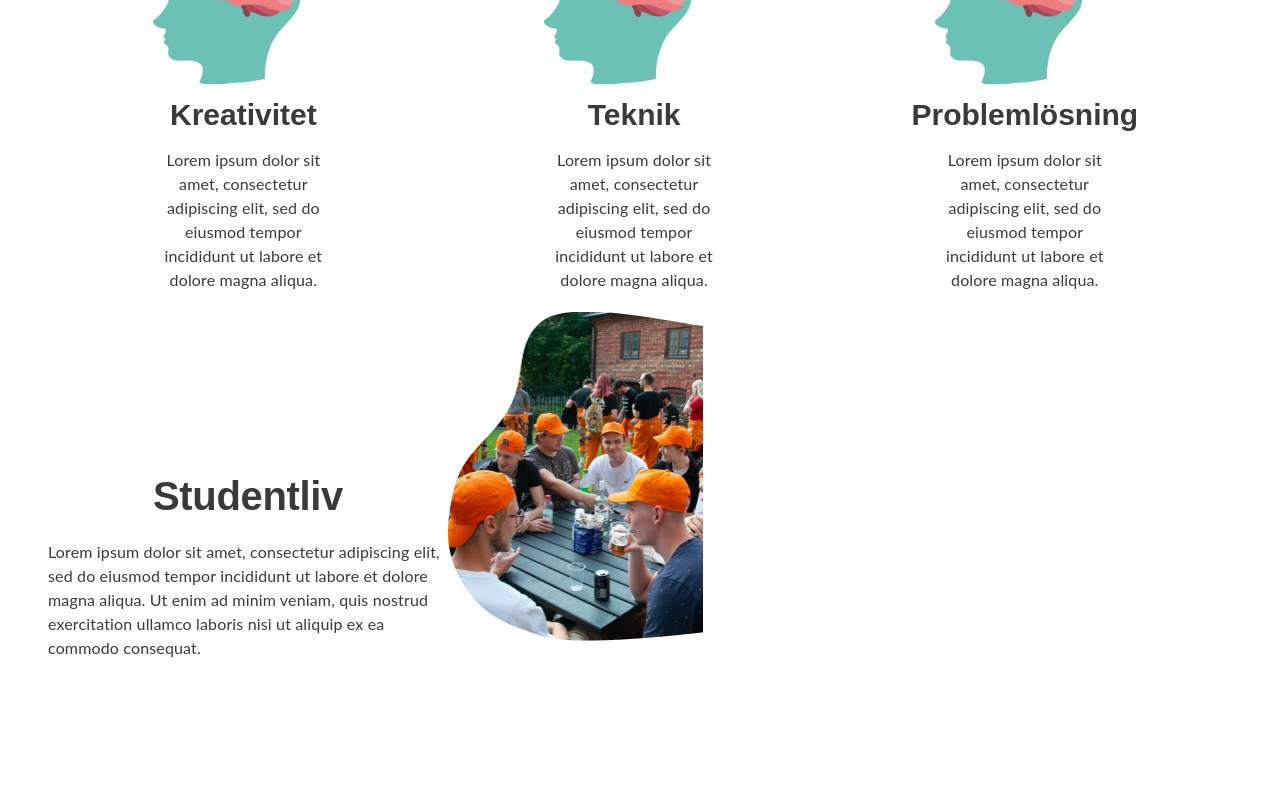
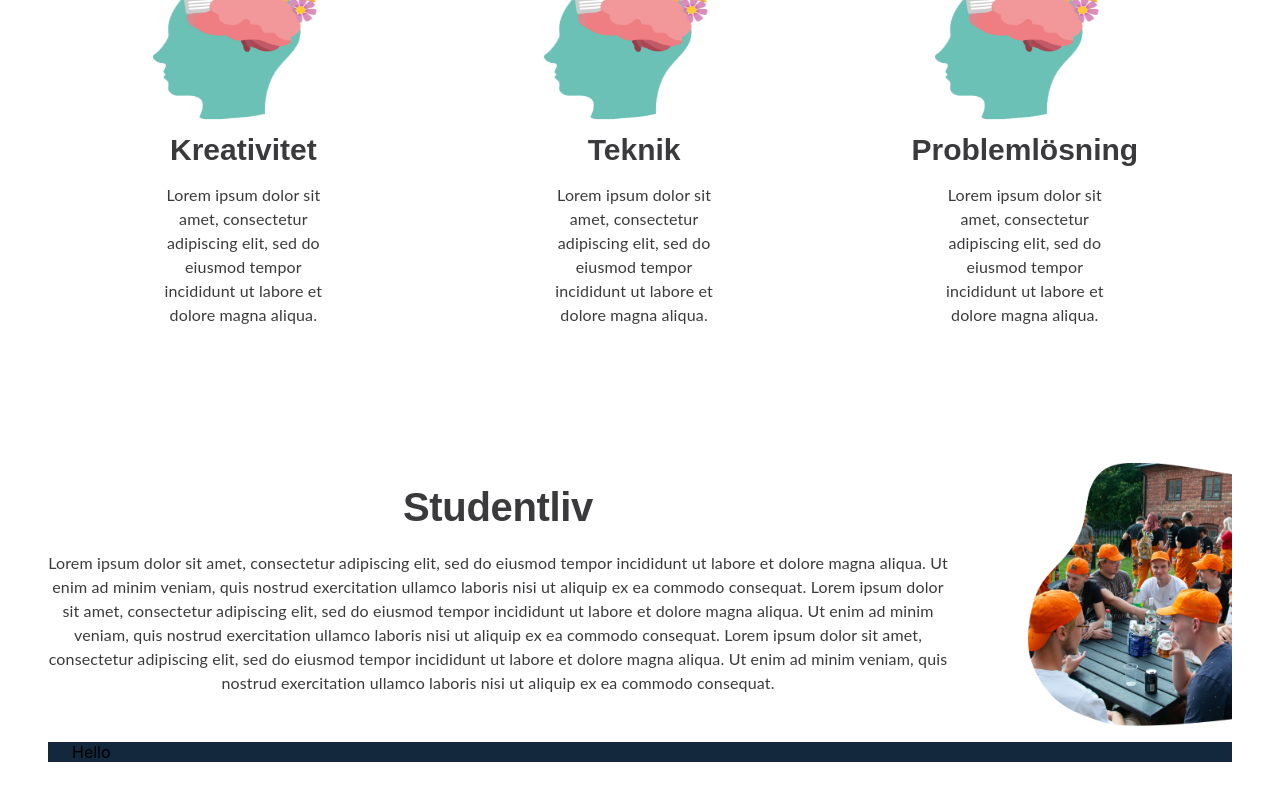
Before and after one commit to webbchef/medieteknik, a Next.js app in the folder frontend/: page / in a window 1280 px wide. Shown: the part 1206-2006 px from the top of the page. Before the commit the page ends 1896 px from the top, so only its background shows below. Built offline with nearby package versions, Linux system fonts and the light colour scheme.

Commit message:
studentliv section done

```diff
--- a/frontend/pages/index.tsx
+++ b/frontend/pages/index.tsx
@@ -20,7 +20,7 @@ import {
   Container,
 } from "@mui/material";
 import { fadeInUp } from "../animations/constants";
-import { positions, Stack } from "@mui/system";
+import { display, positions, Stack } from "@mui/system";
 import MtValues from "../components/home/mtValues";
 import studentlivPicture from "../assets/studentlivImage.png"
 
@@ -133,14 +133,14 @@ const Home: NextPage = () => {
     <Container  maxWidth={false} style={{background: 'white'}}>
       <Typography padding="20px 0px" color="black" variant="h1" textAlign="center">Vad är MT?</Typography>
       <Container maxWidth="xl" style={{paddingBottom: "30px"}}>
-        <Typography variant="h4" color="black" textAlign="center">
+        <Typography fontSize={20} color="black" textAlign="center">
           Lorem ipsum dolor sit amet, consectetur adipiscing elit,
           sed do eiusmod tempor incididunt
           ut labore et dolore magna aliqua. Ut enim ad minim veniam,
           quis nostrud exercitation ullamco laboris nisi ut
           aliquip ex ea commodo consequat.
         </Typography>
-        <Stack marginTop={2} direction="row">
+        <Stack marginTop={5} direction="row">
           <MtValues image={valueIcon} title={"Kreativitet"} description={
             "Lorem ipsum dolor sit amet, consectetur adipiscing elit, sed do eiusmod tempor incididunt ut labore et dolore magna aliqua. "
           }/>
@@ -151,13 +151,27 @@ const Home: NextPage = () => {
             "Lorem ipsum dolor sit amet, consectetur adipiscing elit, sed do eiusmod tempor incididunt ut labore et dolore magna aliqua. "
           }/>
         </Stack>
-        <Box display={"flex"} flexDirection="row" alignItems={"center"}>
-          <Box marginTop={20} width={400}>
+        <Box marginTop={17} display={"flex"} flexDirection="row" alignItems={"center"} gap={10}>
+          <Box alignSelf="flex-start" flex={3} width={400}>
             <Typography textAlign="center" variant="h2">Studentliv</Typography>
-            <Typography>Lorem ipsum dolor sit amet, consectetur adipiscing elit, sed do eiusmod tempor incididunt ut labore et dolore magna aliqua. Ut enim ad minim veniam, quis nostrud exercitation ullamco laboris nisi ut aliquip ex ea commodo consequat.</Typography>
+            <Typography textAlign="center">
+              Lorem ipsum dolor sit amet, consectetur adipiscing elit,
+              sed do eiusmod tempor incididunt ut labore et dolore magna aliqua.
+              Ut enim ad minim veniam, quis nostrud exercitation ullamco
+              laboris nisi ut aliquip ex ea commodo consequat. Lorem ipsum dolor sit amet, consectetur adipiscing elit,
+              sed do eiusmod tempor incididunt ut labore et dolore magna aliqua.
+              Ut enim ad minim veniam, quis nostrud exercitation ullamco
+              laboris nisi ut aliquip ex ea commodo consequat. Lorem ipsum dolor sit amet, consectetur adipiscing elit,
+              sed do eiusmod tempor incididunt ut labore et dolore magna aliqua.
+              Ut enim ad minim veniam, quis nostrud exercitation ullamco
+              laboris nisi ut aliquip ex ea commodo consequat.
+            </Typography>
           </Box>
-          <Image width={511*0.5} height={658*0.5} src={studentlivImage}/>
+          <Image style={{flex: 1}} width={511*0.4} height={658*0.4} src={studentlivImage}/>
         </Box>
+        <Container maxWidth="xl" sx={{background: "#13283C"}}> {/*TODO: change color to theme color */}
+          <p>Hello</p>
+        </Container>
       </Container>
 
     </Container>
```
